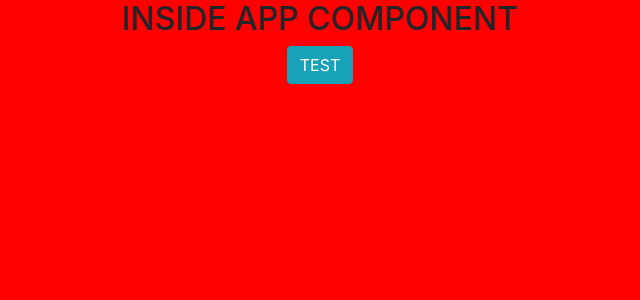
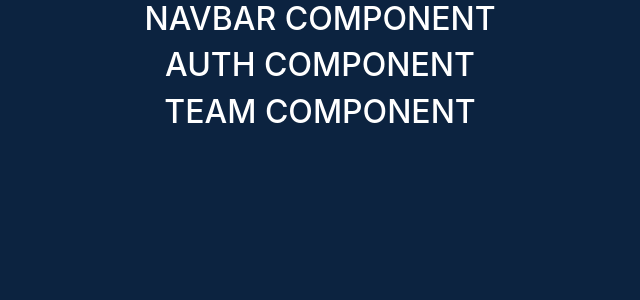
Before and after one commit to davideverett89/sports-roster, a React (Create React App) app: page / in a window 1280 px wide. Shown: the top 300 px of the page, without its empty margins (320-960 px from the left). Built offline with nearby package versions, Linux system fonts and the light colour scheme.

Commit message:
Starting components in place.

```diff
--- a/src/App/App.js
+++ b/src/App/App.js
@@ -1,12 +1,17 @@
 import React from 'react';
 import './App.scss';
+
+import NavBar from '../components/NavBar/NavBar';
+import Auth from '../components/Auth/Auth';
+import Team from '../components/Team/Team';
 
 class App extends React.Component {
   render() {
     return (
-      <div className="App">
-        <h2>INSIDE APP COMPONENT</h2>
-        <button className="btn btn-info">TEST</button>
+      <div className="App text-white">
+        <NavBar />
+        <Auth />
+        <Team />
       </div>
     );
   }
--- /dev/null
+++ b/src/components/Auth/Auth.js
@@ -0,0 +1,14 @@
+import React from 'react';
+import './Auth.scss';
+
+class Auth extends React.Component {
+  render() {
+    return (
+        <div className="Auth">
+            <h2>AUTH COMPONENT</h2>
+        </div>
+    );
+  }
+}
+
+export default Auth;
--- /dev/null
+++ b/src/components/Auth/Auth.scss
@@ -0,0 +1,3 @@
+.Auth {
+    display: block;
+}
--- /dev/null
+++ b/src/components/NavBar/NavBar.js
@@ -0,0 +1,14 @@
+import React from 'react';
+import './NavBar.scss';
+
+class NavBar extends React.Component {
+  render() {
+    return (
+        <div className="NavBar">
+            <h2>NAVBAR COMPONENT</h2>
+        </div>
+    );
+  }
+}
+
+export default NavBar;
--- /dev/null
+++ b/src/components/NavBar/NavBar.scss
@@ -0,0 +1,3 @@
+.NavBar {
+    display: block;
+}
--- /dev/null
+++ b/src/components/Team/Team.js
@@ -0,0 +1,14 @@
+import React from 'react';
+import './Team.scss';
+
+class Team extends React.Component {
+  render() {
+    return (
+        <div className="Team">
+            <h2>TEAM COMPONENT</h2>
+        </div>
+    );
+  }
+}
+
+export default Team;
--- /dev/null
+++ b/src/components/Team/Team.scss
@@ -0,0 +1,3 @@
+.Team {
+    display: block;
+}
--- a/src/styles/_variables.scss
+++ b/src/styles/_variables.scss
@@ -1 +1,3 @@
-$favColor: red;
+$teamPrimaryColor: #C41E3A;
+$teamSecondaryColor: #0C2340;
+$teamTertiaryColor: #FEDB00;
--- a/src/styles/index.scss
+++ b/src/styles/index.scss
@@ -2,5 +2,5 @@
 @import 'variables';
 
 body {
-  background-color: $favColor;
+  background-color: $teamSecondaryColor;
 }
```
